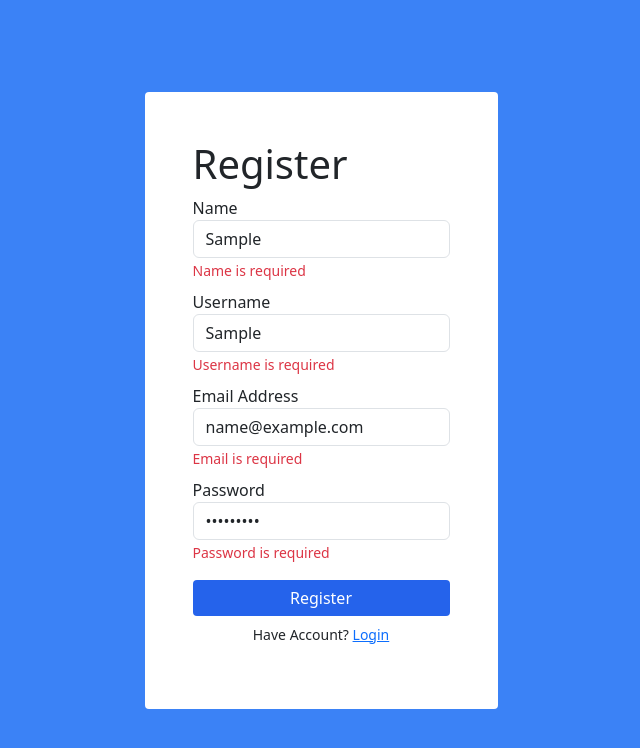
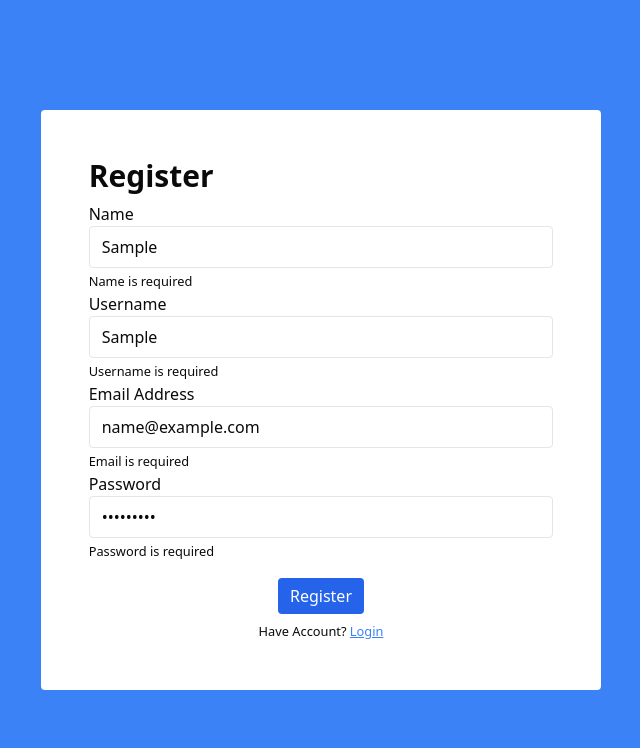
Before and after one commit to richardsenjayajohan0194/todolist_react, a Next.js app: page /register in a window 1280 px wide. Both pictures are taken after typing "Sample", "Sample", "name@example.com", "Sample123" into the empty fields and a click on the button "Register". Shown: the top 748 px of the page, without its empty margins (319-959 px from the left). Built offline with nearby package versions, Linux system fonts and the light colour scheme; no server answers.

Commit message:
Update ui to tailwind css and update next js to latest version

```diff
--- a/app/(MainLayout)/action/page.tsx
+++ b/app/(MainLayout)/action/page.tsx
@@ -98,7 +98,7 @@ const Action = () => {
           </div>
 
           <Button
-            classname="button_submit tw-flex tw-justify-center tw-mt-3"
+            classname="tw-flex tw-align-center tw-justify-center tw-mt-2"
             button_name="Submit"
           />
         </div>
--- a/app/(MainLayout)/dashboard/page.tsx
+++ b/app/(MainLayout)/dashboard/page.tsx
@@ -20,8 +20,8 @@ const Dashboard = async () => {
         </div>
       </div> */}
       <div className="tw-p-5">
-        <HeaderForm tag_header="h1" header={`Todo List App`}/>
-        <HeaderForm tag_header="h5" header={`Welcome, ${session?.user.name}`}/>
+        <HeaderForm tag_header="h1" className="tw-text-4xl tw-font-bold" header={`Todo List App`}/>
+        <HeaderForm tag_header="h5"  className="tw-text-xl" header={`Welcome, ${session?.user.name}`}/>
       </div>
      </>
    );
--- a/app/(MainLayout)/preview/page.tsx
+++ b/app/(MainLayout)/preview/page.tsx
@@ -28,7 +28,7 @@ const Preview = async () => {
   // console.log("Dehydrated State: ",dehydratedState);
 
   return (
-    <div className="d-flex flex-fill align-items-center justify-content-center">
+    <div className="tw-flex tw-items-center tw-justify-center tw-h-full">
       <div className="tw-container tw-mx-auto tw-py-2 tw-bg-white border rounded-3 shadow-lgt tw-min-h-max-[75vh]">
         {/* <HydrationBoundary state={dehydratedState}> */}
         <SelectedItemsPageProvider>
--- a/app/(MainLayout)/preview/react-error-boundary.tsx
+++ b/app/(MainLayout)/preview/react-error-boundary.tsx
@@ -9,10 +9,10 @@ function ErrorFallback({ error, resetErrorBoundary }:Props) {
   console.log("Error Boundary Fallback Component Rendered:", error);
   return (
     <TableRow>
-      <TableCell colSpan={5} className="text-center">
-        <div className="tw-p-4 tw-bg-red-100 tw-text-red-700 tw-rounded h-full tw-min-h-[30vh]  tw-max-h-[70vh] tw-justify-center tw-align-items-center d-flex flex-column">
+      <TableCell colSpan={5} className="tw-text-center">
+        <div className="tw-p-4 tw-bg-red-100 tw-text-red-700 tw-rounded h-full tw-min-h-[30vh]  tw-max-h-[70vh] tw-justify-center tw-items-center tw-flex tw-flex-col ">
           <p>Something went wrong:</p>
-          <pre style={{ color: "red" }}>{error.message}</pre>
+          <pre className="tw-p-5" style={{ color: "red" }}>{error.message}</pre>
           <button onClick={resetErrorBoundary}>Try again</button>
         </div>
       </TableCell>
--- a/app/components/global/Button.tsx
+++ b/app/components/global/Button.tsx
@@ -14,7 +14,7 @@ const Button = ({
   console.log("Button Render");
   return (
     <div className={classname}>
-      <button className="btn btn-primary" type="submit" disabled={disabled}>
+      <button className="tw-bg-blue-600 tw-hover:bg-blue-700 tw-text-white tw-py-1.5 tw-px-3 tw-mt-2 tw-border-blue-700 tw-rounded" type="submit" disabled={disabled}>
         {disabled ? "Loading..." : button_name}
       </button>
     </div>
--- a/app/components/global/Input.tsx
+++ b/app/components/global/Input.tsx
@@ -43,10 +43,10 @@ const Input = ({
         type={type}
         name={name_input || type} // Use type as default if name_input is not provided
         placeholder={placeholder}
-        className="form-control"
+        className="tw-form-control tw-w-full tw-px-3 tw-py-2 tw-border tw-rounded"
         onChange={handleChange} // Only assign handleChange if not disabled
       />
-      {error && <small className="text-danger">{error}</small>} {/* Display error message */}
+      {error && <small className="tw-text-red">{error}</small>} {/* Display error message */}
     </div>
   );
 };
--- a/app/components/login_register/FormLoginRegister.tsx
+++ b/app/components/login_register/FormLoginRegister.tsx
@@ -10,11 +10,11 @@ interface Props {
 const FormLoginRegister = ({ children, page_status, onSubmit }: Props) => {
   return (
     <div className="template tw-flex tw-justify-center tw-items-center tw-h-screen tw-bg-blue-500">
-      <div className="tw-w-[45] tw-p-12 tw-rounded tw-bg-white">
+      <div className="tw-w-[325] tw-p-12 tw-rounded tw-bg-white">
         {page_status === true ? (
-          <HeaderForm tag_header="h1" header={"Login"} />
+          <HeaderForm tag_header="h1" header={"Login"}  className="tw-text-3xl tw-font-bold tw-pb-2"/>
         ) : (
-          <HeaderForm tag_header="h1" header={"Register"} />
+          <HeaderForm tag_header="h1" header={"Register"} className="tw-text-3xl tw-font-bold tw-pb-2"/>
         )}
         <form onSubmit={onSubmit}>{children}</form>
         {page_status === true ? (
--- a/app/components/login_register/IndexLoginRegister.tsx
+++ b/app/components/login_register/IndexLoginRegister.tsx
@@ -181,7 +181,8 @@ const IndexLoginRegister = ({ page_status }: Props) => {
           />
         )}
       />
-      <ButtonLoginRegister classname="d-grid mt-2" button_name={"Register "}/>
+
+      {page_status === false ? (<ButtonLoginRegister classname="tw-flex tw-align-center tw-justify-center tw-mt-2" button_name={"Register "}/>) : (<ButtonLoginRegister classname="tw-flex tw-align-center tw-justify-center tw-mt-2" button_name={"Login "}/>)}
     </FormLoginRegister>
   );
 };
--- a/app/components/login_register/LinkLoginRegister.tsx
+++ b/app/components/login_register/LinkLoginRegister.tsx
@@ -11,7 +11,7 @@ const LinkLoginRegister = ({src, sentence, link_sentence}: Props) => {
       <>
       <p className="tw-text-center">
         <small className="tw-block tw-text-center tw-mt-2">
-          {sentence} <Link href={src}>{link_sentence}</Link>
+          {sentence} <Link href={src} className="tw-text-blue-500 tw-underline">{link_sentence}</Link>
         </small>
       </p>
       </>
--- a/app/layout.tsx
+++ b/app/layout.tsx
@@ -2,8 +2,8 @@ import type { Metadata } from "next";
 import { Geist, Geist_Mono } from "next/font/google";
 import { AuthProvider } from "@/libs/auth-libs";
 import "../style/globals.css";
-import "../style/globals.scss";
-import Bootstrap from '@/app/components/global/Bootstrap'
+// import "../style/globals.scss";
+// import Bootstrap from '@/app/components/global/Bootstrap'
 import Providers from "@/utils/provider";
 // import UserInfo from "./components/dashboard/UserInfo";
 // import Authpage from "./authpage/page";
@@ -30,7 +30,7 @@ interface Props {
 export default function RootLayout({children}:Props) {
   return (
     <html lang="en">
-        <Bootstrap/>
+        {/* <Bootstrap/> */}
         <AuthProvider>
           <body className={`${geistSans.variable} ${geistMono.variable} antialiased`}>
             <Providers>{children}</Providers>
```
Also changed, not shown: package.json (+4 -4 lines), tsconfig.json (+22 -5 lines), 1 other file (tests, documents, lock files or other folders).
